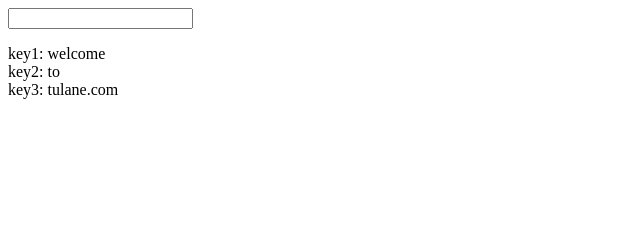
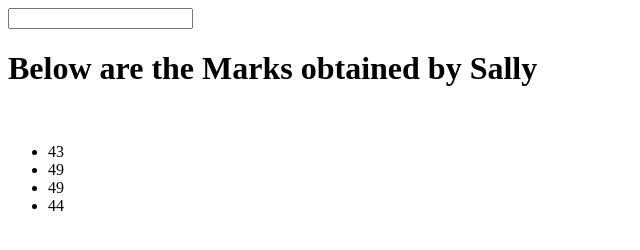
Before and after one commit to mamady310/angularjs, a plain HTML site: page index.html in a window 1280 px wide. Shown: the whole page, without its empty margins (0-640 px from the left). Drawn offline with nearby package versions, Linux system fonts and the light colour scheme.

Commit message:
another array expressions

```diff
--- a/app.js
+++ b/app.js
@@ -1,9 +1,6 @@
 var myApp = angular.module("AngularApp", []);
 
 myApp.controller("HelloController", function($scope){
-$scope.expression = {
-    key1: 'welcome',
-    key2: "to",
-    key3: "tulane.com"
-}
+$scope.name = "Sally"
+$scope.marks = [43 , 49, 49, 44];
 });
--- a/index.html
+++ b/index.html
@@ -9,11 +9,13 @@
     <div ng-controller="HelloController">
         <input type="text" ng-model = "txtname">
         <p>
-            key1: {{ expression.key1}} <br>
-            key2: {{ expression.key2}} <br>
-            key3: {{ expression.key3}} <br>
-        </p>
-
+            <h1 strong>Below are the Marks obtained by {{ name }}</h1><br>
+         <ul>
+             <li>  {{ marks[0] }} </li>
+             <li>  {{ marks[1] }}  </li>
+             <li>  {{ marks[2] }}  </li>
+             <li>  {{ marks[3] }}  </li>
+         </ul>
     </div>
 <script src="https://cdnjs.cloudflare.com/ajax/libs/angular.js/1.6.1/angular.min.js"></script>
 <script src="app.js"></script>
```
